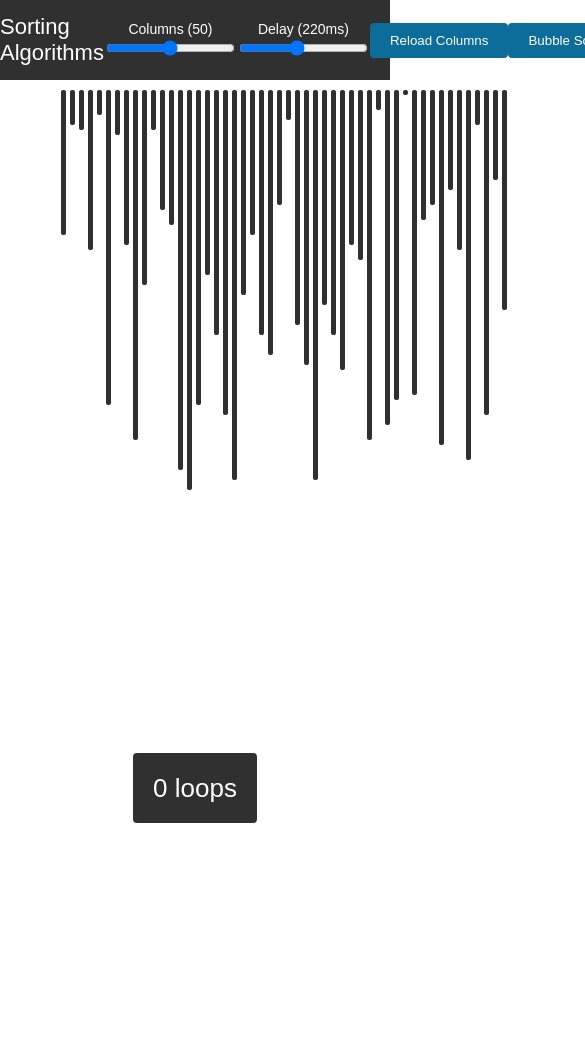
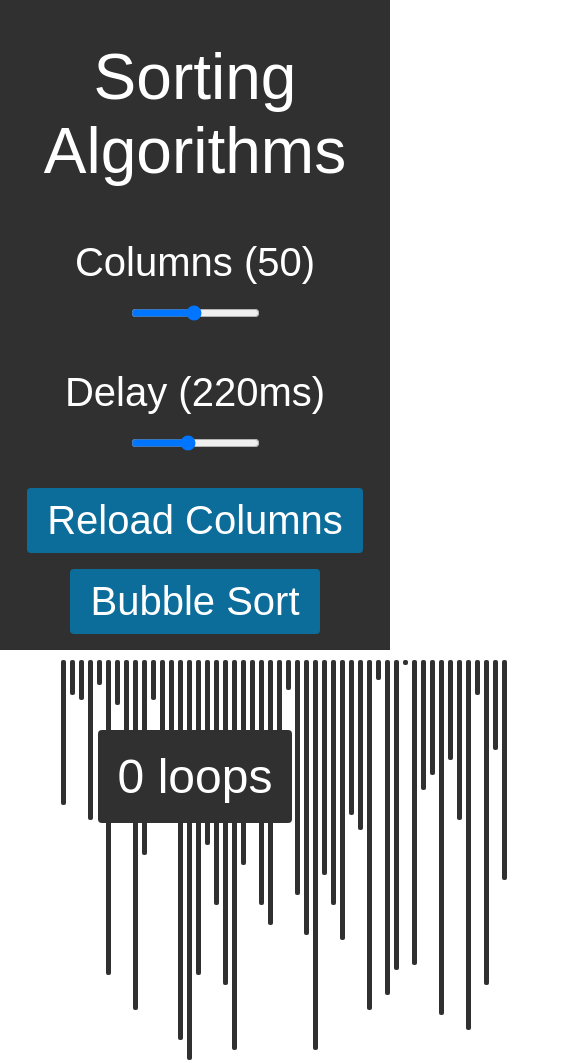
Before and after one commit to thetravisknight/visual-sort-web, a plain HTML site: page index.html in a window 390 px wide. Shown: the top 1063 px of the page, 585 px wide, since content can reach past the window. Before the commit the page ends 844 px from the top, so only its background shows below. Drawn offline with Linux system fonts and the light colour scheme.

Commit message:
Updated header to have improved mobile responsiveness

```diff
--- a/index.html
+++ b/index.html
@@ -8,17 +8,17 @@
   </head>
   <body onload="setNumberOfColumns()">
     <header>
-      <div id="site_name">Sorting Algorithms</div>
-      <div class="field">
+      <div class="header-flex-item" id="site_name">Sorting Algorithms</div>
+      <div class="field header-flex-item">
         <label>Columns (<span id="columnCount"></span>)</label>
         <div><input id="columnRange" min="1" max="100" value="50" step="1" type="range" oninput="setNumberOfColumns()" onchange="setNumberOfColumns()"></div>
       </div>
-      <div class="field">
+      <div class="field header-flex-item">
         <label>Delay (<span id="delayTime">220ms</span>)</label>
         <div><input id="delay" min="0" max="500" value="220" step="10" type="range" oninput="setDelay()" onchange="setDelay()"></div>
       </div>
-      <div><input class="button" type="button" value="Reload Columns" onclick="resetColumns()" /></div>
-      <div>
+      <div class="header-flex-item"><input class="button" type="button" value="Reload Columns" onclick="resetColumns()" /></div>
+      <div class="header-flex-item">
         <input id="bubble-sort-button" class="button" type="button" value="Bubble Sort" onclick="runSort('bubble')" />
         <input id="cancel-button" class="button hidden" type="button" value="Stop" onclick="stopSort()" />
       </div>
--- a/style.css
+++ b/style.css
@@ -13,7 +13,7 @@ header {
   min-height: 80px;
   display: flex;
   flex-direction: row;
-  flex-wrap: nowrap;
+  flex-wrap: wrap;
   align-items: center;
   justify-content: space-evenly;
 }
@@ -23,11 +23,11 @@ header {
 }
 
 .field label {
-  font-size: 14px;
+  font-size: 1em;
 }
 
 #site_name {
-  font-size: 22px;
+  font-size: 1.3em;
 }
 
 #columns_wrapper {
@@ -73,7 +73,7 @@ header {
   padding: 20px;
   border-radius: 4px;
   color: #fff;
-  font-size: 26px;
+  font-size: 2em;
 }
 
 .hidden {
@@ -86,3 +86,27 @@ header {
   text-align: center;
   width: 100%;
 }
+
+.header-flex-item {
+    flex: 0 1 18%;
+}
+
+@media (max-width: 980px) {
+  .header-flex-item {
+      flex-basis: 100%;
+      margin: 0.5em 0;
+  }
+  header {
+    text-align: center;
+    padding: 0.5em 0;
+  }
+  #site_name {
+    font-size: 4em;
+  }
+  .field, .button {
+    font-size: 2.5em;
+  }
+  #loopIterations {
+    font-size: 3em;
+  }
+}
```
